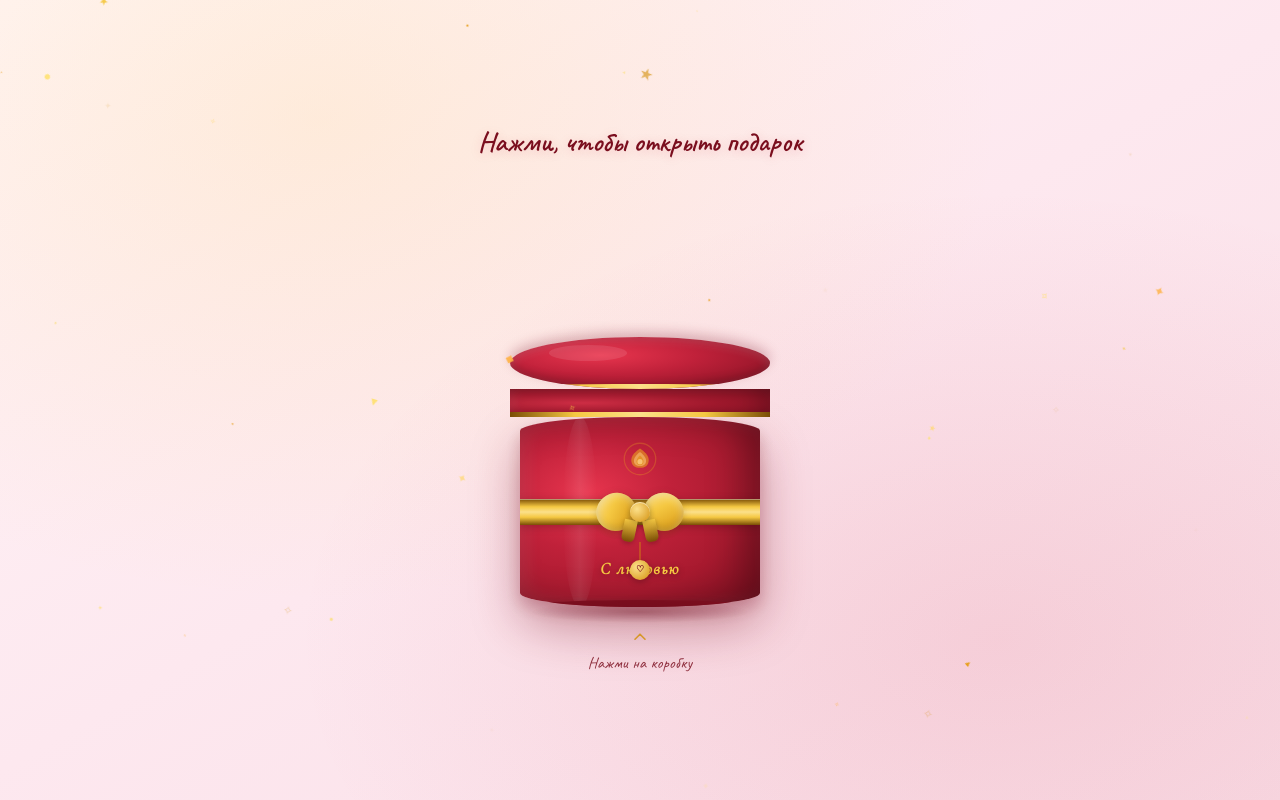
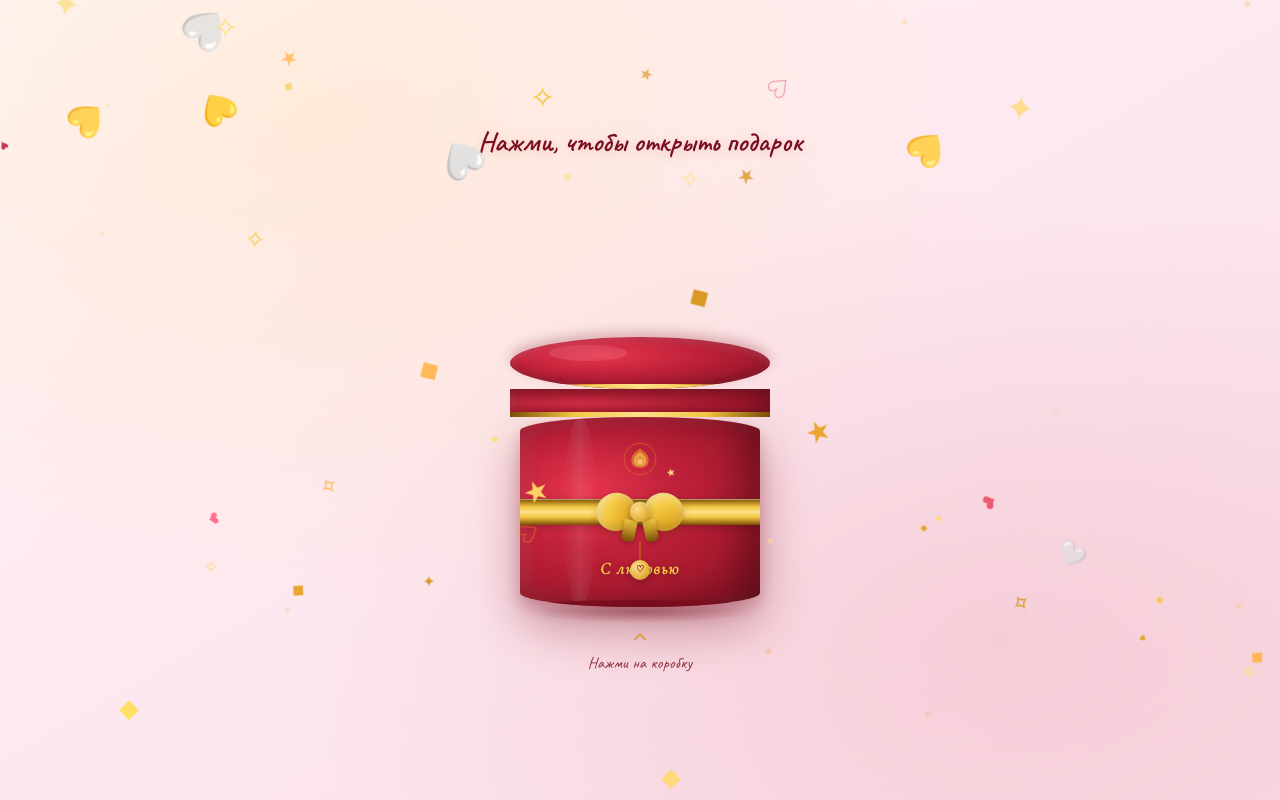
Before and after one commit to pr-poehali-dev/hf-rfrbt-ghbkjtybz, a React (Vite) app: page / in a window 1280 px wide. Built offline with nearby package versions, Linux system fonts and the light colour scheme.

Commit message:
✨ Больше блеска и сердечек ❤️

```diff
--- a/src/pages/Index.tsx
+++ b/src/pages/Index.tsx
@@ -235,22 +235,25 @@ export default function Index() {
     <div className="gift-bg min-h-screen flex flex-col items-center justify-center overflow-hidden relative py-8">
       <Confetti active={confetti} />
 
-      {/* Gold glitters — плавающие блёстки */}
+      {/* Gold glitters — плавающие блёстки и сердечки */}
       <div className="glitter-field">
-        {Array.from({ length: 30 }).map((_, i) => {
-          const size = 4 + Math.random() * 8;
-          const shapes = ["✦","✧","◆","▲","●","★","♦"];
-          const colors = ["#e8a020","#ffd97d","#f5c842","#ffb347","#ffe066","#fce08a"];
-          const shape = shapes[i % shapes.length];
-          const color = colors[i % colors.length];
+        {Array.from({ length: 50 }).map((_, i) => {
+          const isHeart = i % 4 === 0;
+          const size = isHeart ? 14 + (i % 5) * 5 : 10 + (i % 6) * 4;
+          const shapes = ["✦","✧","◆","★","♦","✦","◆","✧"];
+          const hearts = ["♥","❤","♡","💛","🤍"];
+          const goldColors = ["#e8a020","#ffd97d","#f5c842","#ffb347","#ffe066","#fce08a","#d4910e"];
+          const heartColors = ["#c0213a","#e8354e","#ff6b8a","#ff4466","#d63060","#e8a020","#ffd97d"];
+          const shape = isHeart ? hearts[i % hearts.length] : shapes[i % shapes.length];
+          const color = isHeart ? heartColors[i % heartColors.length] : goldColors[i % goldColors.length];
           return (
             <div key={i} className="glitter" style={{
-              left: `${(i * 3.7 + Math.sin(i) * 15) % 100}%`,
-              top: `${(i * 7.3 + Math.cos(i) * 20) % 100}%`,
+              left: `${((i * 2.1 + Math.sin(i * 0.7) * 18) % 100 + 100) % 100}%`,
+              top: `${((i * 4.3 + Math.cos(i * 0.5) * 22) % 100 + 100) % 100}%`,
               fontSize: `${size}px`,
               color,
-              animationDuration: `${3 + (i % 5)}s`,
-              animationDelay: `${(i * 0.4) % 5}s`,
+              animationDuration: `${4 + (i % 6)}s`,
+              animationDelay: `${(i * 0.25) % 6}s`,
             }}>{shape}</div>
           );
         })}
```
